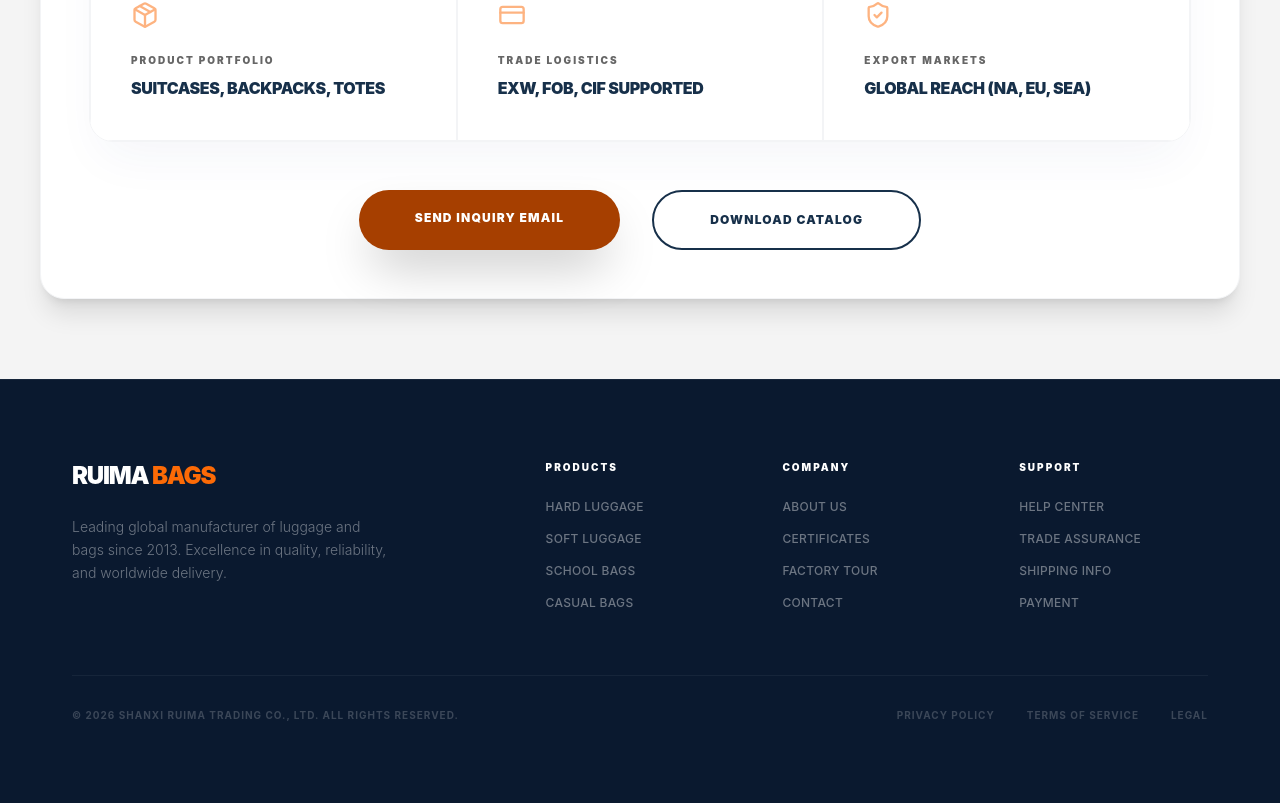
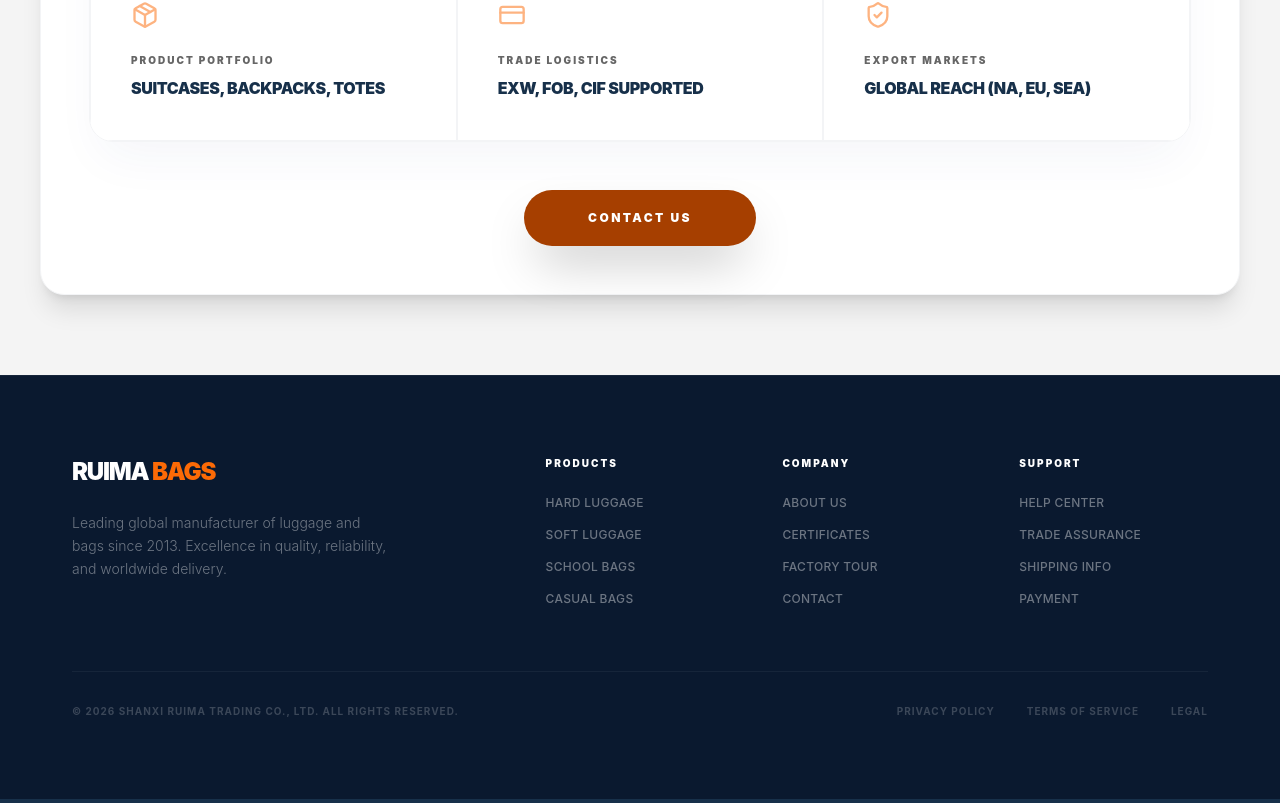
Before and after one commit to zhao752222897/ruima-bags, a React (Vite) app: page / in a window 1280 px wide. Shown: the part 8523-9326 px from the top of the page. Built offline with nearby package versions, Linux system fonts and the light colour scheme.

Commit message:
UI Update: Renamed 'Send Inquiry Email' to 'Contact Us', removed 'Download Catalog', and linked button to WhatsApp QR modal

```diff
--- a/src/components/WhyChooseUs.jsx
+++ b/src/components/WhyChooseUs.jsx
@@ -57,8 +57,12 @@ export const CompanyProfile = () => {
           </div>
 
           <div className="mt-12 flex flex-wrap justify-center gap-8">
-             <a href="mailto:zhao752222897@163.com" className="bg-[var(--primary-600)] hover:bg-[var(--primary-700)] text-white px-14 py-5 rounded-full font-black uppercase text-xs tracking-widest shadow-2xl transition-all hover:-translate-y-1">Send Inquiry Email</a>
-             <button className="border-2 border-[var(--secondary)] text-[var(--secondary)] px-14 py-5 rounded-full font-black uppercase text-xs tracking-widest hover:bg-[var(--secondary)] hover:text-white transition-all">Download Catalog</button>
+             <button
+               onClick={() => setShowQR(true)}
+               className="bg-[var(--primary-600)] hover:bg-[var(--primary-700)] text-white px-16 py-5 rounded-full font-black uppercase text-xs tracking-[0.2em] shadow-2xl transition-all hover:-translate-y-1 active:scale-95"
+             >
+               Contact Us
+             </button>
           </div>
         </div>
       </section>
```
Also changed, not shown: 1 other file (tests, documents, lock files or other folders).
